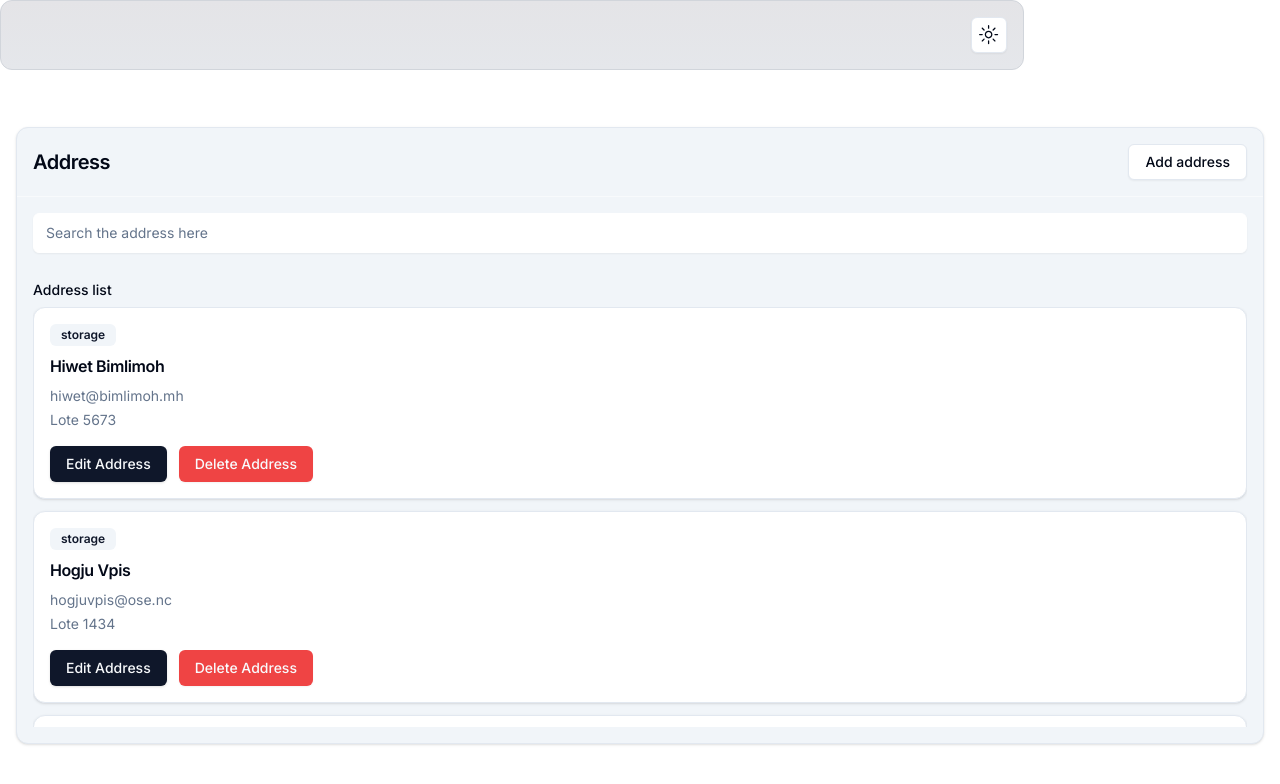
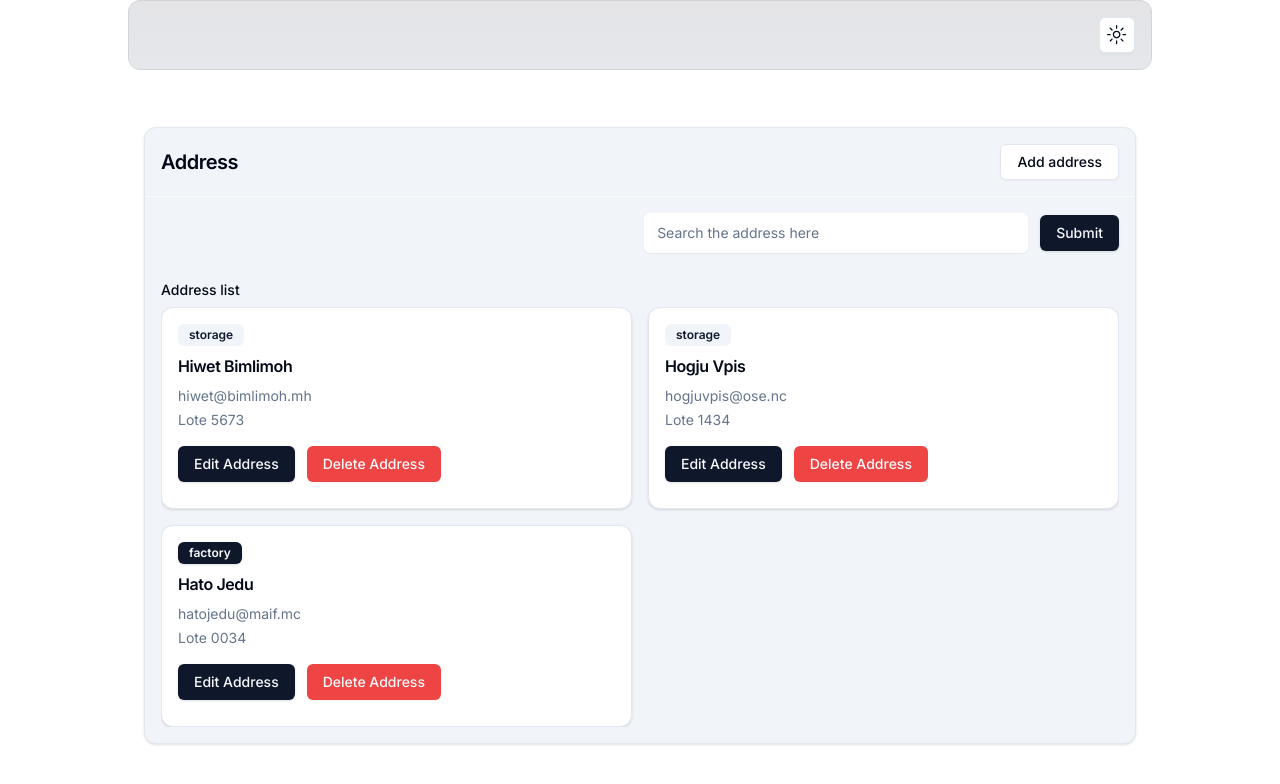
Before and after one commit to christopher-alves-dev/galaxy-express, a Next.js app: page / in a window 1280 px wide. Shown: the top 784 px of the page. Built offline with nearby package versions, Linux system fonts and the light colour scheme.

Commit message:
feat: add multiple filter

```diff
--- a/src/app/(home)/page.tsx
+++ b/src/app/(home)/page.tsx
@@ -8,6 +8,7 @@ import {
 } from "@/components/ui/content-block";
 import { Input } from "@/components/ui/input";
 import { Label } from "@/components/ui/label";
+import { SearchInput } from "@/components/ui/search-input";
 import { Separator } from "@/components/ui/separator";
 import Link from "next/link";
 
@@ -24,9 +25,7 @@ export default function Home() {
       </ContentBlockHeader>
       <Separator />
       <ContentBlockContent>
-        <div className="flex items-center justify-between gap-3">
-          <Input placeholder="Search the address here" />
-        </div>
+        <SearchInput />
 
         <div className="space-y-1.5">
           <Label>Address list</Label>
--- a/src/app/layout.tsx
+++ b/src/app/layout.tsx
@@ -28,8 +28,8 @@ export default function RootLayout({
             enableSystem
             disableTransitionOnChange
           >
-            <div className="flex min-h-dvh flex-col">
-              <header className="flex w-full max-w-5xl items-center justify-end border-b border-gray-300 bg-gradient-to-b from-zinc-200 py-2 pr-2 backdrop-blur-2xl dark:border-neutral-800 dark:bg-zinc-800/30 dark:from-inherit lg:static lg:w-auto lg:rounded-xl lg:border lg:bg-gray-200 lg:p-4 lg:dark:bg-zinc-800/30">
+            <div className="mx-auto flex min-h-dvh w-full max-w-5xl flex-col">
+              <header className="flex w-full items-center justify-end border-b border-gray-300 bg-gradient-to-b from-zinc-200 py-2 pr-2 backdrop-blur-2xl dark:border-neutral-800 dark:bg-zinc-800/30 dark:from-inherit lg:static lg:w-auto lg:rounded-xl lg:border lg:bg-gray-200 lg:p-4 lg:dark:bg-zinc-800/30">
                 <ModeToggle />
               </header>
               <main className="flex flex-1 flex-col items-center justify-center px-4">
--- a/src/components/ui/address-list.tsx
+++ b/src/components/ui/address-list.tsx
@@ -16,9 +16,11 @@ import { ConfirmDelete } from "./confirm-delete";
 
 export function AddressList() {
   const router = useRouter();
-  const { address, deleteAddress } = useAddressStore();
+  const { address, filteredAddress, deleteAddress } = useAddressStore();
 
   const emptyList = !address?.length;
+  const showFilteredList = filteredAddress?.length;
+  const showAllAddress = !showFilteredList && !emptyList;
 
   function handleNavigateToEdit(landNumber: string) {
     router.push(`/address/${landNumber}`);
@@ -29,7 +31,7 @@ export function AddressList() {
   }
 
   return (
-    <div className="h-[420px] space-y-3 overflow-y-scroll">
+    <div className="grid h-[420px] grid-cols-1 gap-3 overflow-y-scroll md:grid-cols-2 md:gap-4">
       {emptyList && (
         <div className="flex h-full flex-col items-center justify-center gap-10">
           <ValueNoneIcon className="h-20 w-20 text-muted-foreground" />
@@ -44,9 +46,9 @@ export function AddressList() {
           </div>
         </div>
       )}
-      {!emptyList &&
-        address?.map((item) => {
-          return (
+
+      {showFilteredList &&
+        filteredAddress.map((item) => (
           <Card key={item.landNumber}>
             <CardHeader className="space-y-3">
               <Badge
@@ -71,8 +73,35 @@ export function AddressList() {
               <ConfirmDelete onConfirm={() => handleDeleteAddress(item.id)} />
             </CardContent>
           </Card>
-          );
-        })}
+        ))}
+
+      {showAllAddress &&
+        address.map((item) => (
+          <Card key={item.landNumber}>
+            <CardHeader className="space-y-3">
+              <Badge
+                className="w-fit"
+                variant={item?.type === "factory" ? "default" : "secondary"}
+              >
+                {item?.type}
+              </Badge>
+
+              <CardTitle>{item?.fullname}</CardTitle>
+
+              <div className="flex flex-col gap-1">
+                <CardDescription>{item?.email}</CardDescription>
+                <CardDescription>Lote {item?.landNumber}</CardDescription>
+              </div>
+            </CardHeader>
+            <CardContent className="flex gap-3">
+              <Button onClick={() => handleNavigateToEdit(item.landNumber)}>
+                Edit Address
+              </Button>
+
+              <ConfirmDelete onConfirm={() => handleDeleteAddress(item.id)} />
+            </CardContent>
+          </Card>
+        ))}
     </div>
   );
 }
--- /dev/null
+++ b/src/components/ui/search-input.tsx
@@ -0,0 +1,23 @@
+"use client";
+
+import { AddressDataWithId, useAddressStore } from "@/hooks/use-address";
+import { Input } from "./input";
+import { useState } from "react";
+import { Button } from "./button";
+
+export function SearchInput() {
+  const [searchValue, setSearchValue] = useState("");
+  const { searchAddress } = useAddressStore();
+
+  return (
+    <div className="flex items-center gap-3 md:justify-end">
+      <Input
+        placeholder="Search the address here"
+        className="max-w-96"
+        onChange={(event) => setSearchValue(event.currentTarget.value)}
+      />
+
+      <Button onClick={() => searchAddress(searchValue)}>Submit</Button>
+    </div>
+  );
+}
--- a/src/hooks/use-address.tsx
+++ b/src/hooks/use-address.tsx
@@ -1,12 +1,13 @@
 import { SchemaFormType } from "@/app/address/schema";
 import { create } from "zustand";
 
-type AddressDataWithId = SchemaFormType & { id: number };
+export type AddressDataWithId = SchemaFormType & { id: number };
 
 type CreateOrUpdateAddressData = SchemaFormType & Partial<{ id: number }>;
 
 type AddressState = {
   address: AddressDataWithId[];
+  filteredAddress: AddressDataWithId[];
 };
 
 type AddressActions = {
@@ -14,6 +15,7 @@ type AddressActions = {
   createOrUpdateAddress: (address: CreateOrUpdateAddressData) => void;
   updateAddressList: (list: AddressDataWithId[]) => void;
   deleteAddress: (addressId: number) => void;
+  searchAddress: (searchTerm: string) => void;
 };
 
 type AddressStore = AddressState & AddressActions;
@@ -42,9 +44,11 @@ const initialState: AddressState = {
       landNumber: "5673",
     },
   ],
+  filteredAddress: [],
 };
 
 export const useAddressStore = create<AddressStore>()((set, get) => ({
+  filteredAddress: initialState.address.sort((a, b) => b.id - a.id),
   address: initialState.address.sort((a, b) => b.id - a.id),
   findAddress: (landNumber) =>
     get().address.find((item) => item.landNumber === landNumber),
@@ -90,4 +94,21 @@ export const useAddressStore = create<AddressStore>()((set, get) => ({
         address: addressFiltered,
       };
     }),
+  searchAddress: (searchTerm) =>
+    set((state) => {
+      const lowerCaseSearchTerm = searchTerm.toLowerCase();
+      const filtered = state.address.filter((address) => {
+        return (
+          address.type.toLowerCase().includes(lowerCaseSearchTerm) ||
+          address.fullname.toLowerCase().includes(lowerCaseSearchTerm) ||
+          address.email.toLowerCase().includes(lowerCaseSearchTerm) ||
+          address.landNumber.includes(lowerCaseSearchTerm)
+        );
+      });
+
+      return {
+        ...state,
+        filteredAddress: filtered,
+      };
+    }),
 }));
```
Lines whose indentation alone changed are shown as unchanged.
